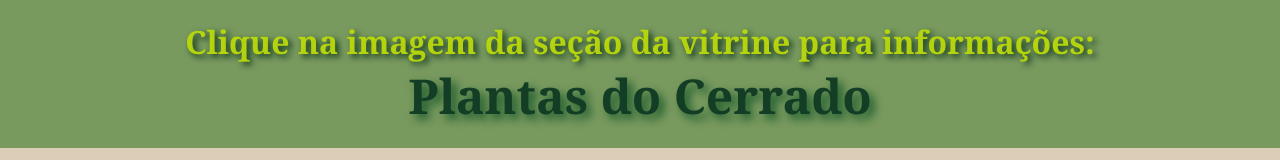
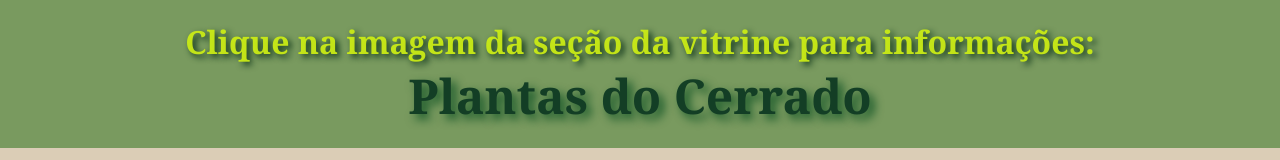
Before and after one commit to marianinhaUFMT/MUHNA, a plain HTML site: page plantas_cerrado/index.html in a window 1280 px wide. Shown: the top 160 px of the page. Drawn offline with Linux system fonts and the light colour scheme.

Commit message:
Update index.html

```diff
--- a/plantas_cerrado/index.html
+++ b/plantas_cerrado/index.html
@@ -30,7 +30,7 @@
         h3 {
             margin: 0;
             font-size: 2.0em;
-            color: #bbda0bf0;
+            color: #cbec15f0;
             text-shadow: 0.1em 0.1em 0.2em rgb(10, 48, 22)
         }
 
```
